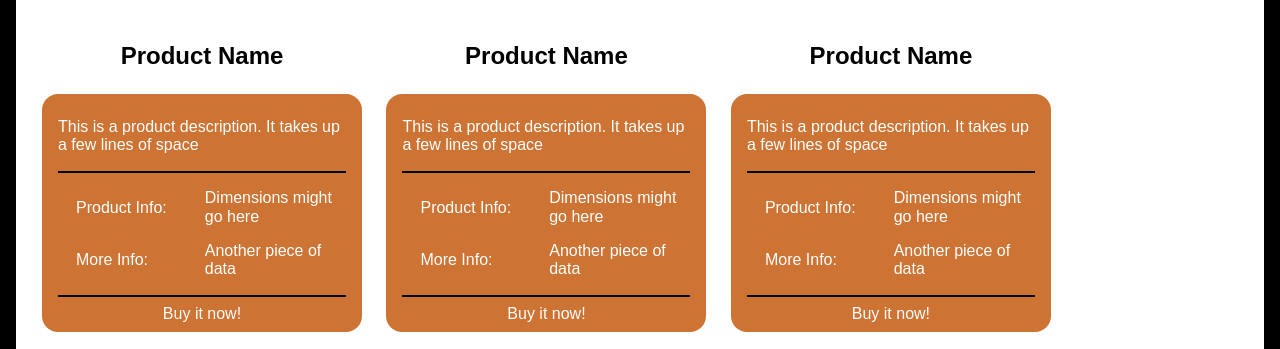
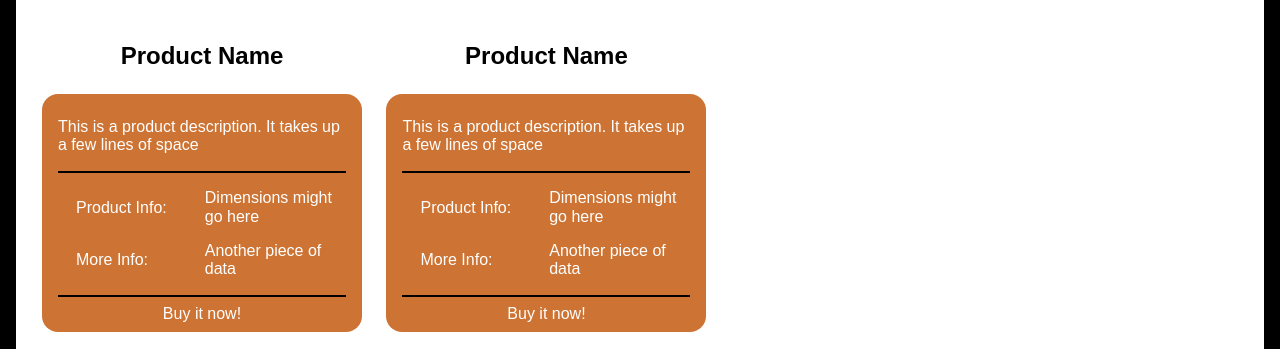
Before and after one commit to dmidlo/RockCoast, a plain HTML site: page index.html in a window 1280 px wide. Shown: the part 364-713 px from the top of the page. Drawn offline with Linux system fonts and the light colour scheme; a web font is replaced by a local one.

Commit message:
switched cardColumnWrapper to rems

```diff
--- a/css/style.css
+++ b/css/style.css
@@ -175,8 +175,8 @@ header {
 .cardColumnWrapper {
     display: block;
     width: 90%;
-    max-width: 1100px;
-    min-width: 800px;
+    max-width: 60rem;
+    min-width: 60rem;
 }
 .cardColumn {}
 /*Product Cards*/
```
